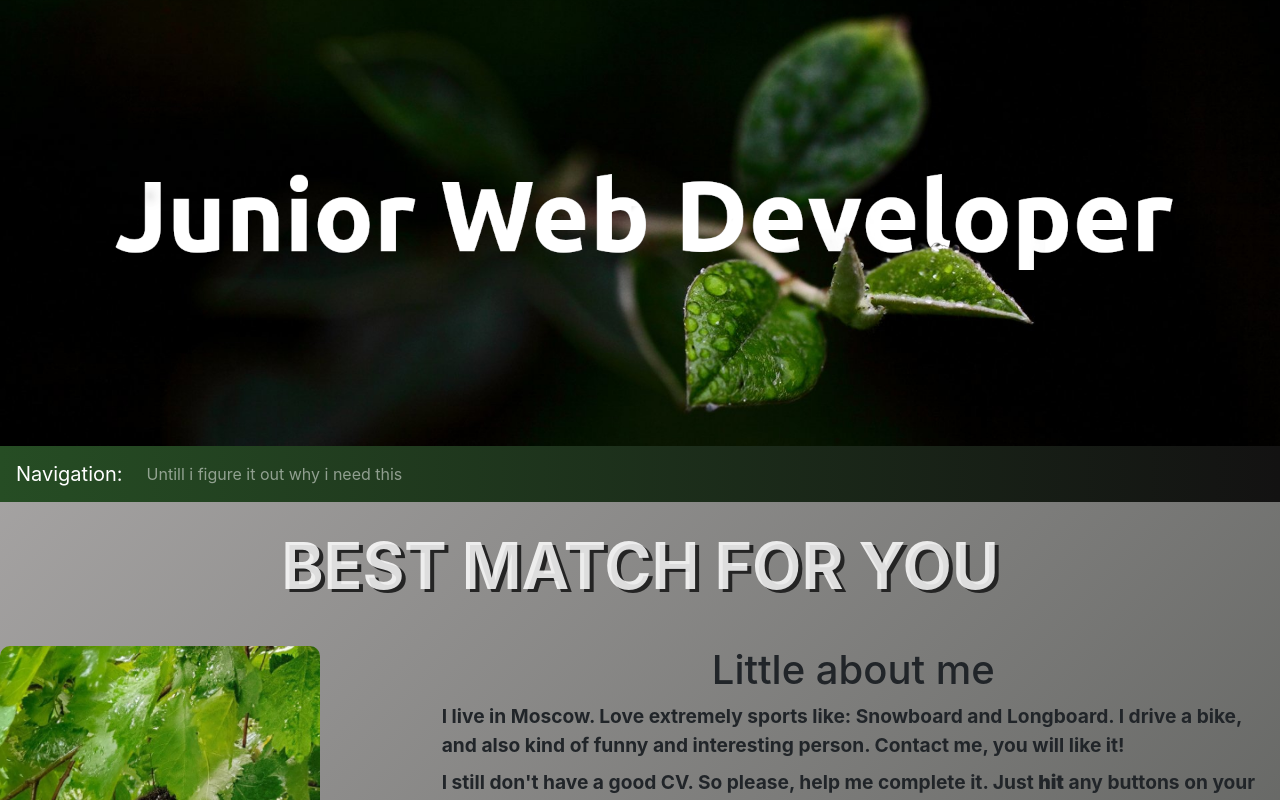
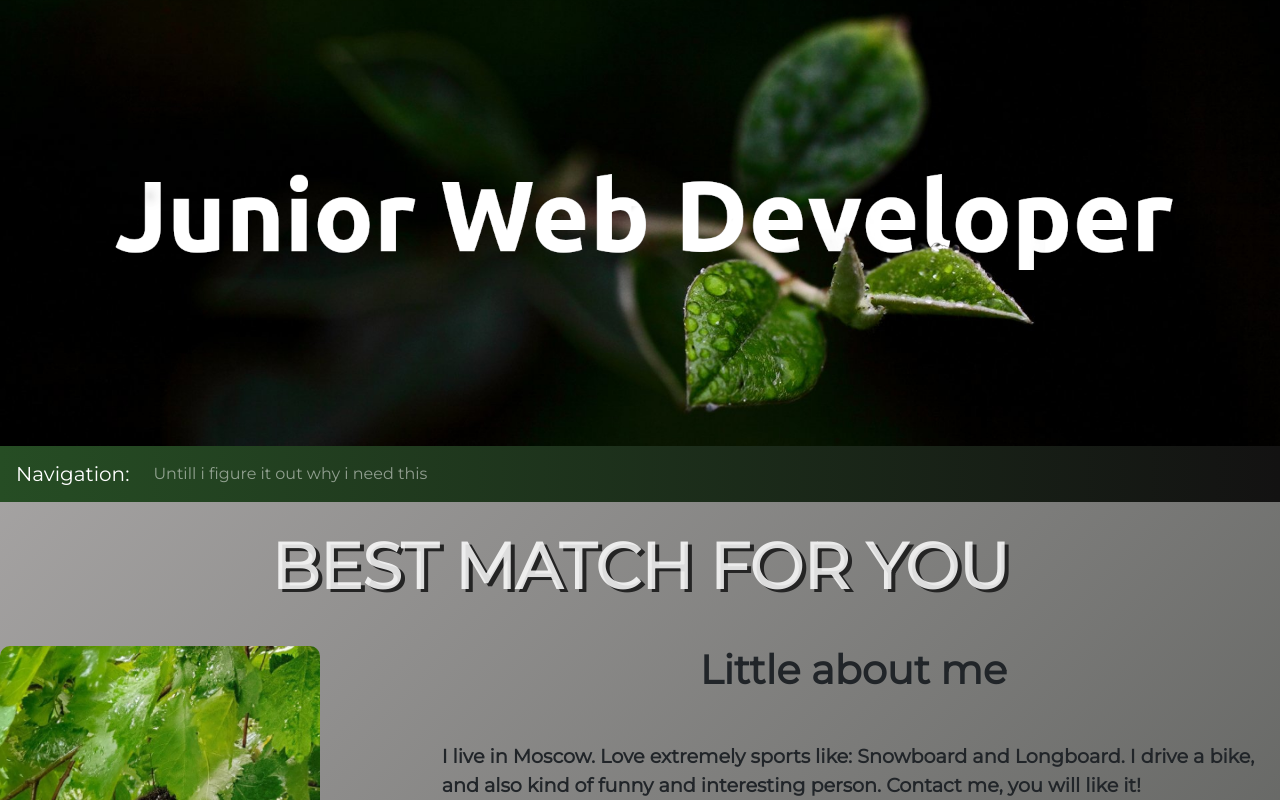
Before and after one commit to Multyjog/visit-card, a Nuxt app: page / in a window 1280 px wide. Shown: the top 800 px of the page. Built offline with nearby package versions, Linux system fonts and the light colour scheme.

Commit message:
add fonts in default layout

```diff
--- a/layouts/default.vue
+++ b/layouts/default.vue
@@ -8,7 +8,12 @@
 </template>
 
 <style>
-body{
-  background-image: linear-gradient(to bottom right, rgb(182, 179, 179), rgb(85, 87, 84))
+body {
+  background-image: linear-gradient(
+    to bottom right,
+    rgb(182, 179, 179),
+    rgb(85, 87, 84)
+  );
+  font-family: "Montserrat", "sans-serif" !important;
 }
 </style>
--- a/nuxt.config.js
+++ b/nuxt.config.js
@@ -1,36 +1,35 @@
 export default {
   // Global page headers: https://go.nuxtjs.dev/config-head
   head: {
-    title: 'visitcard',
+    title: "visitcard",
     htmlAttrs: {
-      lang: 'en'
+      lang: "en"
     },
     meta: [
-      { charset: 'utf-8' },
-      { name: 'viewport', content: 'width=device-width, initial-scale=1' },
-      { hid: 'description', name: 'description', content: '' }
+      { charset: "utf-8" },
+      { name: "viewport", content: "width=device-width, initial-scale=1" },
+      { hid: "description", name: "description", content: "" }
     ],
     link: [
-      { rel: 'icon', type: 'image/x-icon', href: '/favicon.ico' }
+      { rel: "icon", type: "image/x-icon", href: "/favicon.ico" },
+      {
+        rel: "stylesheet",
+        href: "https://fonts.googleapis.com/css?family=Montserrat"
+      }
     ]
   },
 
   // Global CSS: https://go.nuxtjs.dev/config-css
-  css: [
-  ],
+  css: [],
 
   // Plugins to run before rendering page: https://go.nuxtjs.dev/config-plugins
-  plugins: [
-  ],
+  plugins: [],
 
   // Auto import components: https://go.nuxtjs.dev/config-components
   components: true,
 
   // Modules for dev and build (recommended): https://go.nuxtjs.dev/config-modules
-  buildModules: [
-    '@nuxtjs/fontawesome',
-    '@nuxtjs/style-resources',
-  ],
+  buildModules: ["@nuxtjs/fontawesome", "@nuxtjs/style-resources"],
 
   fontawesome: {
     icons: {
@@ -42,10 +41,9 @@ export default {
   // Modules: https://go.nuxtjs.dev/config-modules
   modules: [
     // https://go.nuxtjs.dev/bootstrap
-    'bootstrap-vue/nuxt',
+    "bootstrap-vue/nuxt"
   ],
 
   // Build Configuration: https://go.nuxtjs.dev/config-build
-  build: {
-  }
-}
+  build: {}
+};
--- /dev/null
+++ b/pages/contactForm.vue
@@ -0,0 +1 @@
+<template> </template>
--- a/pages/index.vue
+++ b/pages/index.vue
@@ -12,7 +12,7 @@
         </div>
         <div style="float:none" class="col-md-1"></div>
         <div class="col-md-8">
-          <h1 class="myTitle">Little about me</h1>
+          <h1 class="myTitle mb-5">Little about me</h1>
           <label
             >I live in Moscow. Love extremely sports like: Snowboard and
             Longboard. I drive a bike, and also kind of funny and interesting
@@ -96,6 +96,7 @@ export default {
 }
 .myTitle {
   text-align: center;
+  font-weight: bold;
 }
 label {
   font-weight: bolder;
@@ -107,9 +108,6 @@ button {
 }
 .mybtn {
   text-align: center;
-}
-body {
-  font-family: sans-serif;
 }
 span {
   font-weight: bolder;
```
